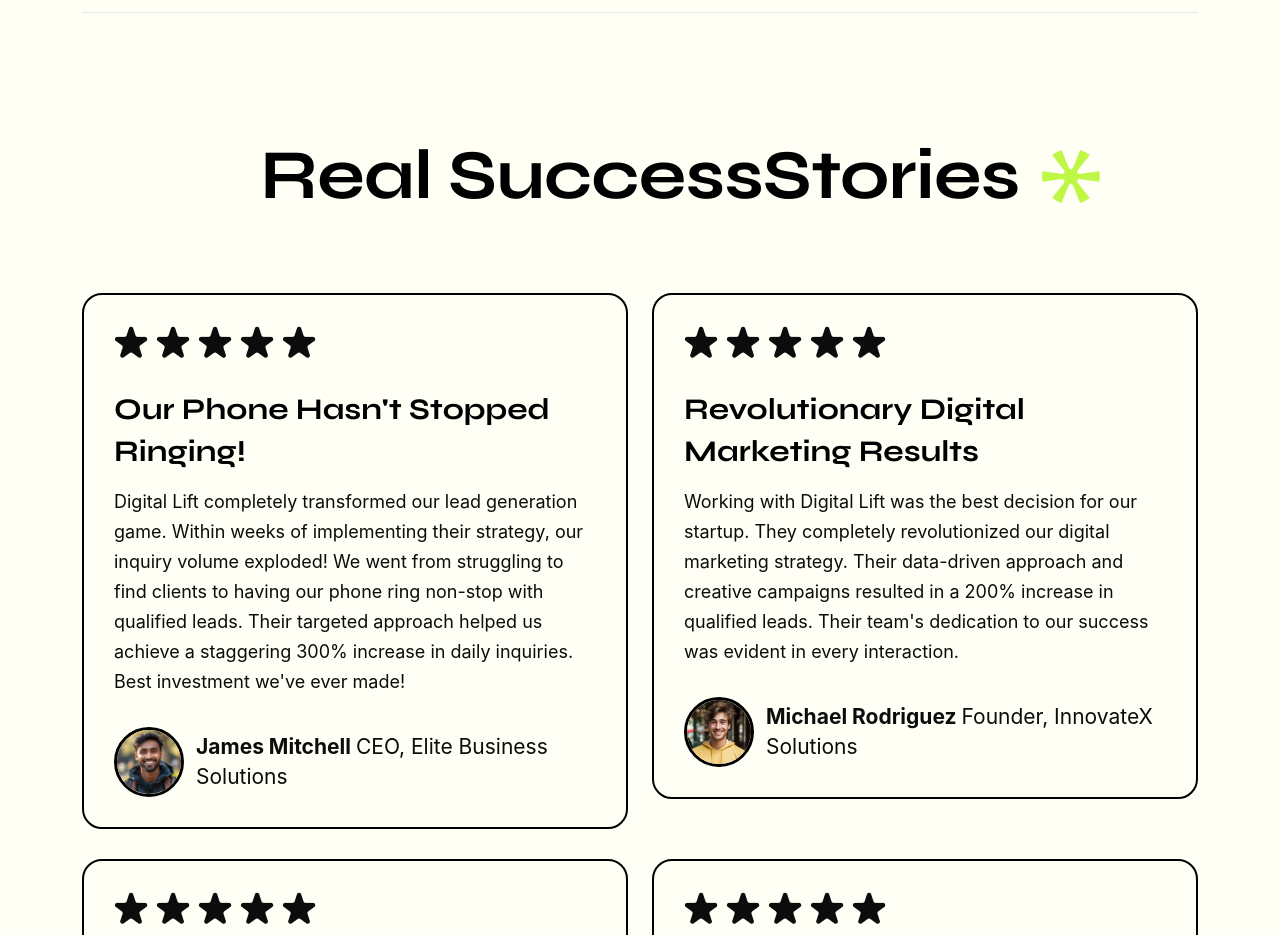
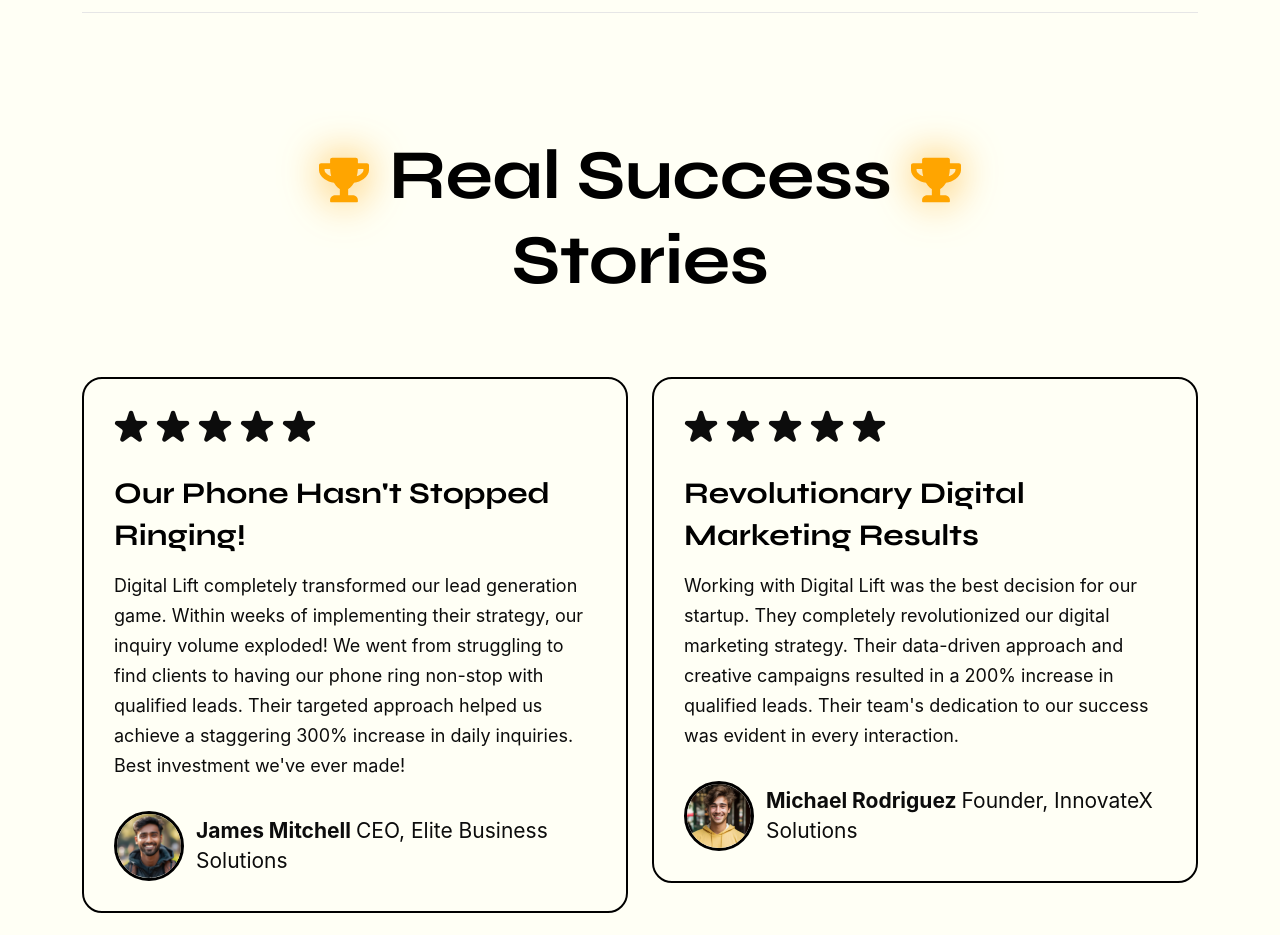
Before and after one commit to dekelohad/digtal-lift, a React (Vite) app: page /single-service in a window 1280 px wide. Shown: the part 2920-3855 px from the top of the page. Built offline with nearby package versions, Linux system fonts and the light colour scheme; a web font is replaced by a local one.

Commit message:
perfect trophy animation for sucuess stories on homepage

```diff
--- a/src/components/home-one/testimonial/index.jsx
+++ b/src/components/home-one/testimonial/index.jsx
@@ -1,4 +1,4 @@
-import Star2Img from "../../../assets/images/v1/star2.png";
+import { FaTrophy } from 'react-icons/fa';
 import Thumb1Img from "../../../assets/images/v1/t_thumb1.png";
 import Thumb2Img from "../../../assets/images/v1/t_thumb2.png";
 import Thumb3Img from "../../../assets/images/v1/t_thumb3.png";
@@ -54,16 +54,99 @@ function Testimonial() {
 		<div className="section aximo-section-padding3">
 			<div className="container">
 				<div className="aximo-section-title center">
-					<h2>
-						Real Success
-						<span className="aximo-title-animation">
-							Stories
-							<span className="aximo-title-icon">
-								<img src={Star2Img} alt="Star2Img" />
-							</span>
-						</span>
+					<h2 style={{ display: "flex", flexDirection: "column", alignItems: "center", gap: "20px" }}>
+						<div style={{ display: "flex", alignItems: "center", justifyContent: "center", gap: "20px", whiteSpace: "nowrap" }}>
+							<FaTrophy
+								className="animated-icon reverse-spin"
+								style={{
+									fontSize: "50px",
+									color: "#FFA500",
+									filter: "drop-shadow(0 0 20px rgba(255, 165, 0, 0.8))",
+									marginBottom: "-10px"
+								}}
+							/>
+							<span>Real Success</span>
+							<FaTrophy
+								className="animated-icon"
+								style={{
+									fontSize: "50px",
+									color: "#FFA500",
+									filter: "drop-shadow(0 0 20px rgba(255, 165, 0, 0.8))",
+									marginBottom: "-10px"
+								}}
+							/>
+						</div>
+						<div style={{
+							fontSize: "inherit",
+							marginTop: "-10px",
+							textAlign: "center"
+						}}>
+								Stories
+						</div>
 					</h2>
 				</div>
+				<style jsx>{`
+					@keyframes float {
+						0% {
+							transform: translateY(0) rotate(0deg);
+						}
+						25% {
+							transform: translateY(-6px) rotate(5deg);
+						}
+						50% {
+							transform: translateY(0) rotate(0deg);
+						}
+						75% {
+							transform: translateY(6px) rotate(-5deg);
+						}
+						100% {
+							transform: translateY(0) rotate(0deg);
+						}
+					}
+
+					@keyframes pulse {
+						0% {
+							transform: scale(1);
+						}
+						50% {
+							transform: scale(1.2);
+						}
+						100% {
+							transform: scale(1);
+						}
+					}
+
+					@keyframes sparkle {
+						0% {
+							filter: drop-shadow(0 0 20px rgba(255, 165, 0, 0.8));
+						}
+						25% {
+							filter: drop-shadow(0 0 25px rgba(255, 165, 0, 0.9));
+						}
+						50% {
+							filter: drop-shadow(0 0 30px rgba(255, 165, 0, 1));
+						}
+						75% {
+							filter: drop-shadow(0 0 25px rgba(255, 165, 0, 0.9));
+						}
+						100% {
+							filter: drop-shadow(0 0 20px rgba(255, 165, 0, 0.8));
+						}
+					}
+
+					.animated-icon {
+						animation: float 3s ease-in-out infinite,
+								 pulse 2s ease-in-out infinite,
+								 sparkle 2s ease-in-out infinite;
+						transform-origin: center center;
+					}
+
+					.reverse-spin {
+						animation: float 3s ease-in-out infinite reverse,
+								 pulse 2s ease-in-out infinite,
+								 sparkle 2s ease-in-out infinite;
+					}
+				`}</style>
 				<div className="row">
 					{testimonialsData.map((testimonial, index) => (
 						<FadeInStagger index={index} className="col-lg-6" key={testimonial.id}>
```
